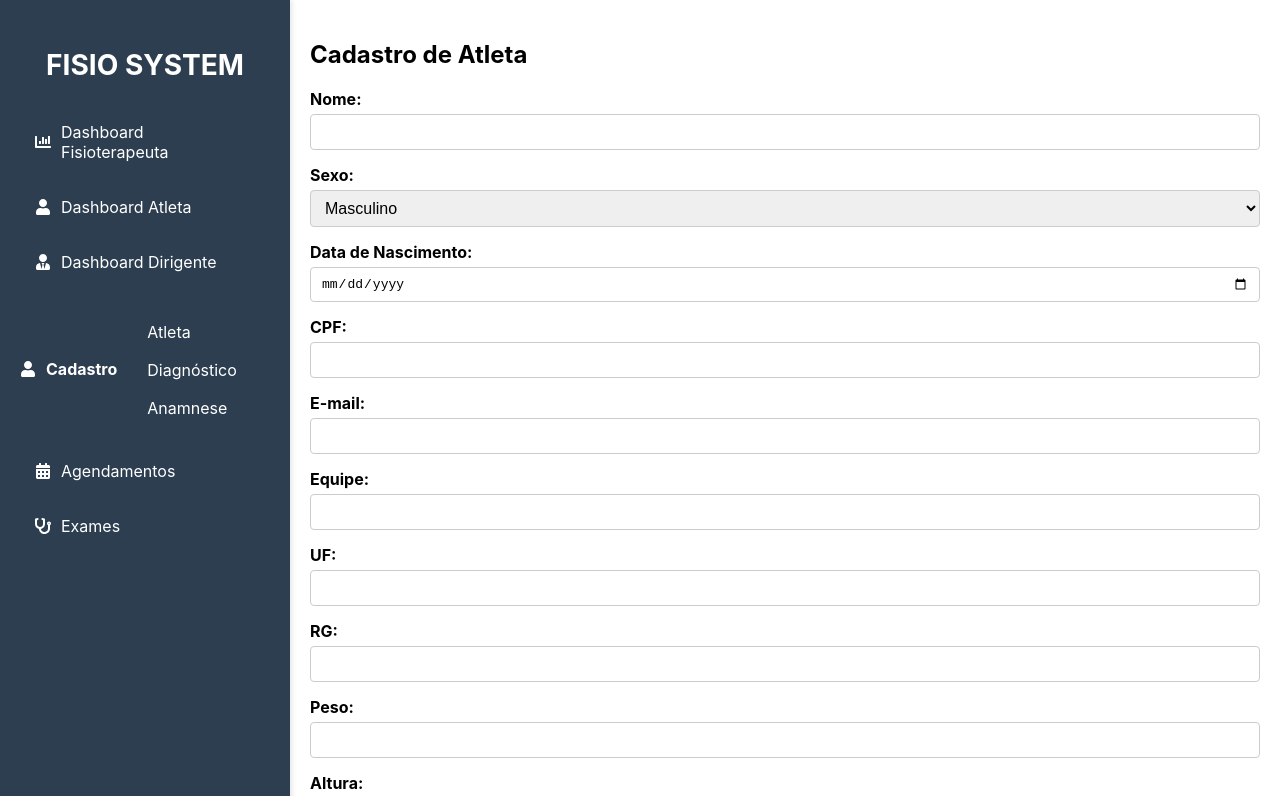
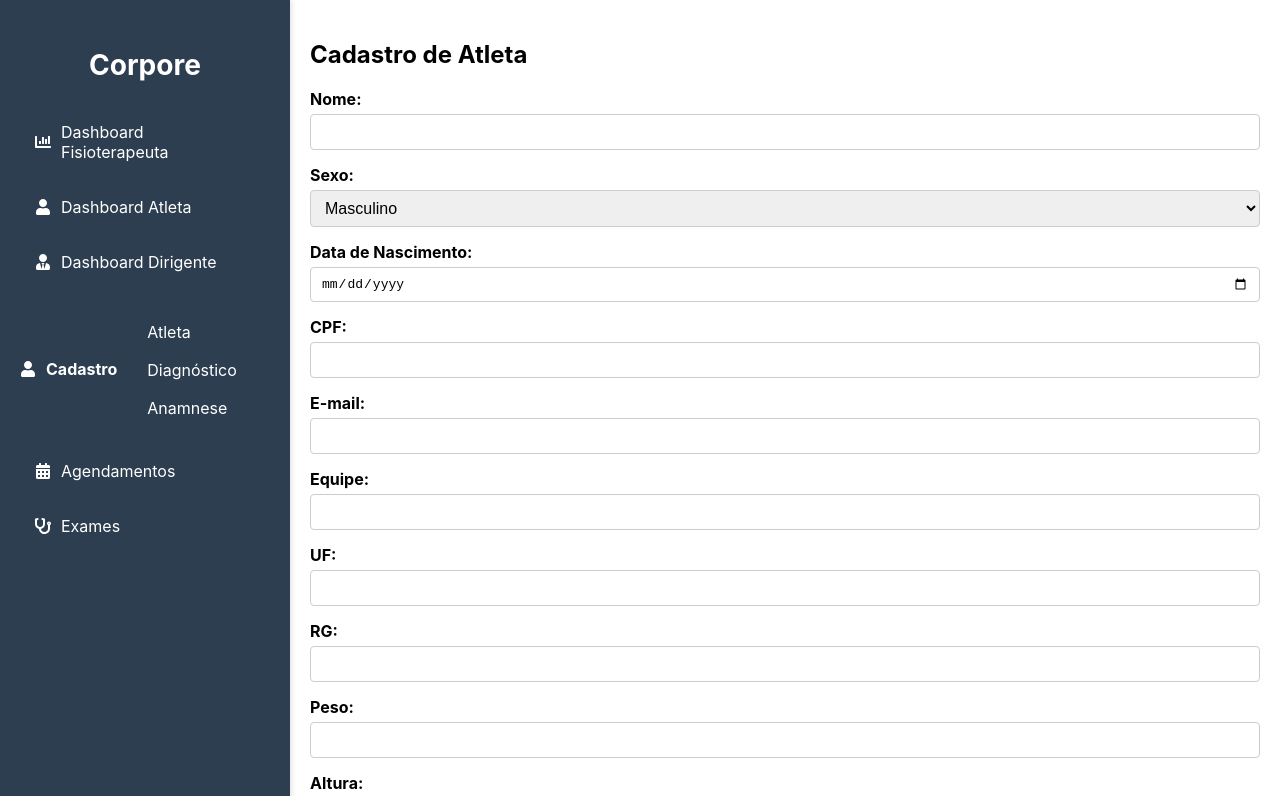
Before and after one commit to imscharf/corpore, a React (Create React App) app in the folder frontend/: page /cadastro/atleta in a window 1280 px wide. Shown: the top 796 px of the page. Built offline with nearby package versions, Linux system fonts and the light colour scheme.

Commit message:
Update Sidebar.js

```diff
--- a/frontend/src/components/Sidebar.js
+++ b/frontend/src/components/Sidebar.js
@@ -6,7 +6,7 @@ const Sidebar = () => {
   return (
     <div className="sidebar">
       <div className="sidebar-header">
-        <h3>FISIO SYSTEM</h3>
+        <h3>Corpore</h3>
       </div>
       <ul className="sidebar-menu">
         <li>
```
